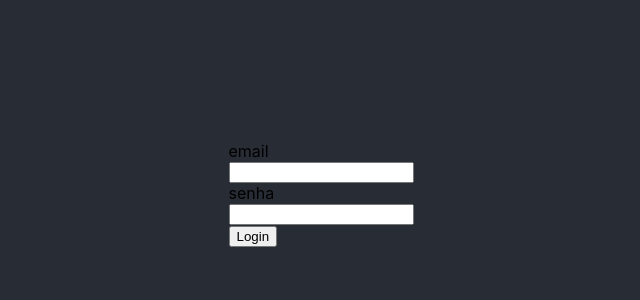
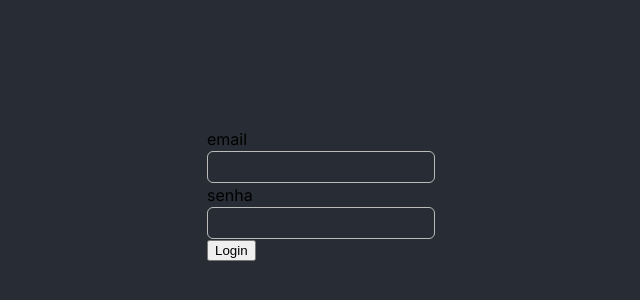
Before and after one commit to JoaoPPassos/TodolistFrontend, a React (Create React App) app: page / in a window 1280 px wide. Shown: the part 206-506 px from the top of the page, without its empty margins (319-959 px from the left). Built offline with nearby package versions, Linux system fonts and the light colour scheme.

Commit message:
feat: ajustando style dos componentes

```diff
--- a/src/components/Button/Button.js
+++ b/src/components/Button/Button.js
@@ -18,8 +18,8 @@ const normalButton = (props) => {
   const { onClick, label } = props;
 
   return (
-    <div onClick={onClick}>
-      <button>{label}</button>
+    <div onClick={onClick} className="Button">
+      {label}
     </div>
   );
 };
--- a/src/components/Button/styles.css
+++ b/src/components/Button/styles.css
@@ -19,3 +19,26 @@
   border: 1px solid #000;
   background-color: #fff;
 }
+
+.Button {
+  height: 32px;
+  width: 128px;
+  border: 1.4px solid rgb(187, 187, 187);
+  border-radius: 6px;
+
+  display: flex;
+  align-items: center;
+  justify-content: center;
+
+  font-family: "Inter", sans-serif;
+  font-style: normal;
+  font-weight: 600;
+  font-size: 16px;
+
+  transition: 0.4s;
+  cursor: pointer;
+}
+
+.Button:hover {
+  background-color: rgb(223, 223, 223);
+}
--- a/src/components/Input/Input.js
+++ b/src/components/Input/Input.js
@@ -1,11 +1,12 @@
 import React from "react";
 
+import "./styles.css";
 const Input = (props) => {
-  const { label, type = "text", onChange } = props;
+  const { label, type = "text", onChange, outlined = false } = props;
   return (
-    <div>
-      <label>{label}</label>
-      <div>
+    <div className={`Input ${outlined ? "outlined" : ""}`}>
+      <label className="InputLabel">{label}</label>
+      <div className="InputArea">
         <input type={type} onChange={onChange} />
       </div>
     </div>
--- a/src/components/Input/styles.css
+++ b/src/components/Input/styles.css
@@ -0,0 +1,47 @@
+.Input {
+  height: fit-content;
+  width: 100%;
+}
+
+.InputArea {
+  border: 1px solid rgb(187, 187, 187);
+  border-radius: 6px;
+  height: 32px;
+  box-sizing: border-box;
+  padding: 2px 6px;
+}
+
+.Input.outlined .InputArea {
+  background-color: transparent;
+  border: 1px solid #fff;
+}
+
+.InputArea input {
+  outline: none;
+  box-sizing: border-box;
+
+  font-family: "Inter", sans-serif;
+  font-style: normal;
+  font-weight: 500;
+  font-size: 14px;
+
+  background-color: transparent;
+  border: none;
+  width: 100%;
+}
+
+.Input.outlined .InputArea input {
+  color: #fff;
+}
+
+.InputLabel {
+  font-family: "Inter", sans-serif;
+  font-style: normal;
+  font-weight: 400;
+  font-size: 16px;
+  line-height: 24px;
+}
+
+.Input.outlined .InputLabel {
+  color: #fff;
+}
--- a/src/components/Modal/styles.css
+++ b/src/components/Modal/styles.css
@@ -69,10 +69,12 @@
 .Modal_Body {
   width: 100%;
   min-height: 200px;
+  padding: 8px 0;
 }
 
 .Modal_Footer {
   width: 100%;
-  height: 36px;
+  min-height: 36px;
   border-top: 1px solid rgb(187, 187, 187);
+  padding: 8px 0;
 }
--- a/src/pages/Home/Home.js
+++ b/src/pages/Home/Home.js
@@ -57,8 +57,6 @@ const Home = () => {
       executeRequests();
     } catch (error) {}
   };
-
-  console.log(form);
 
   return (
     <main className="Home">
```
